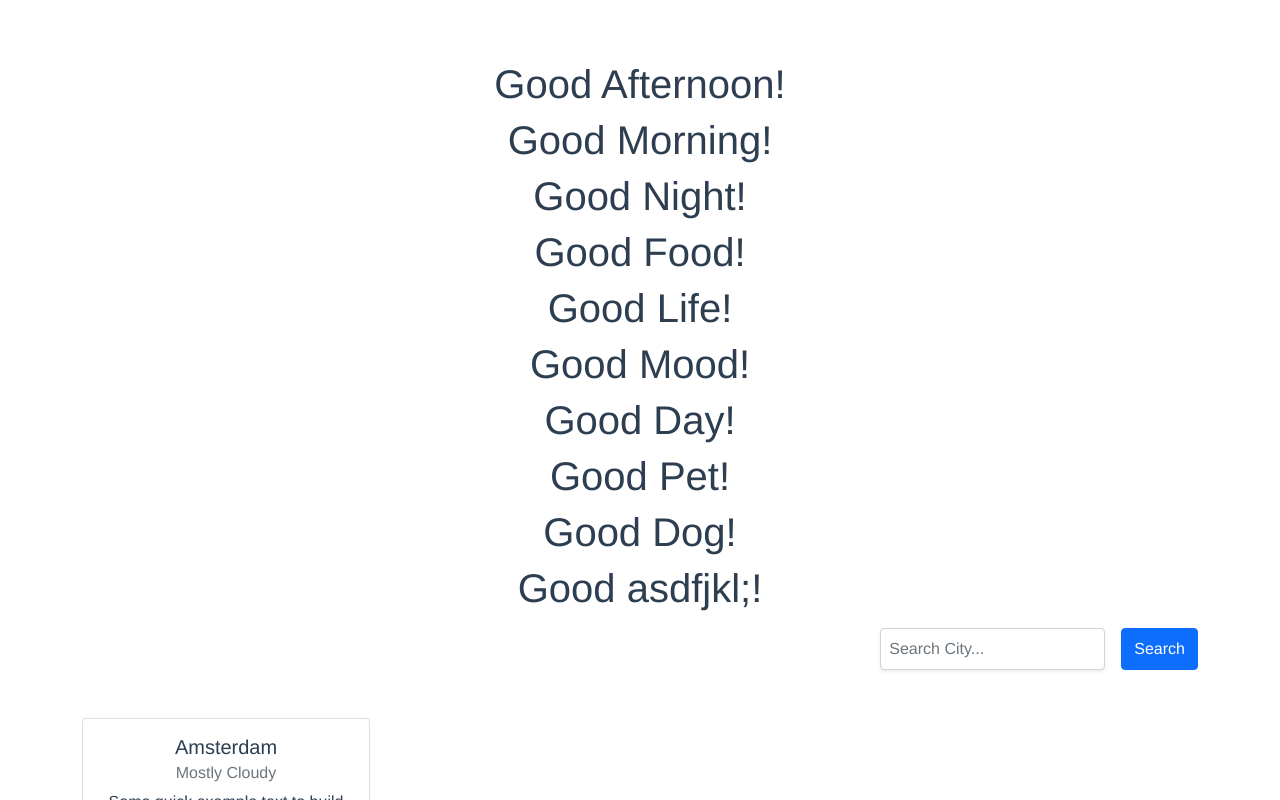
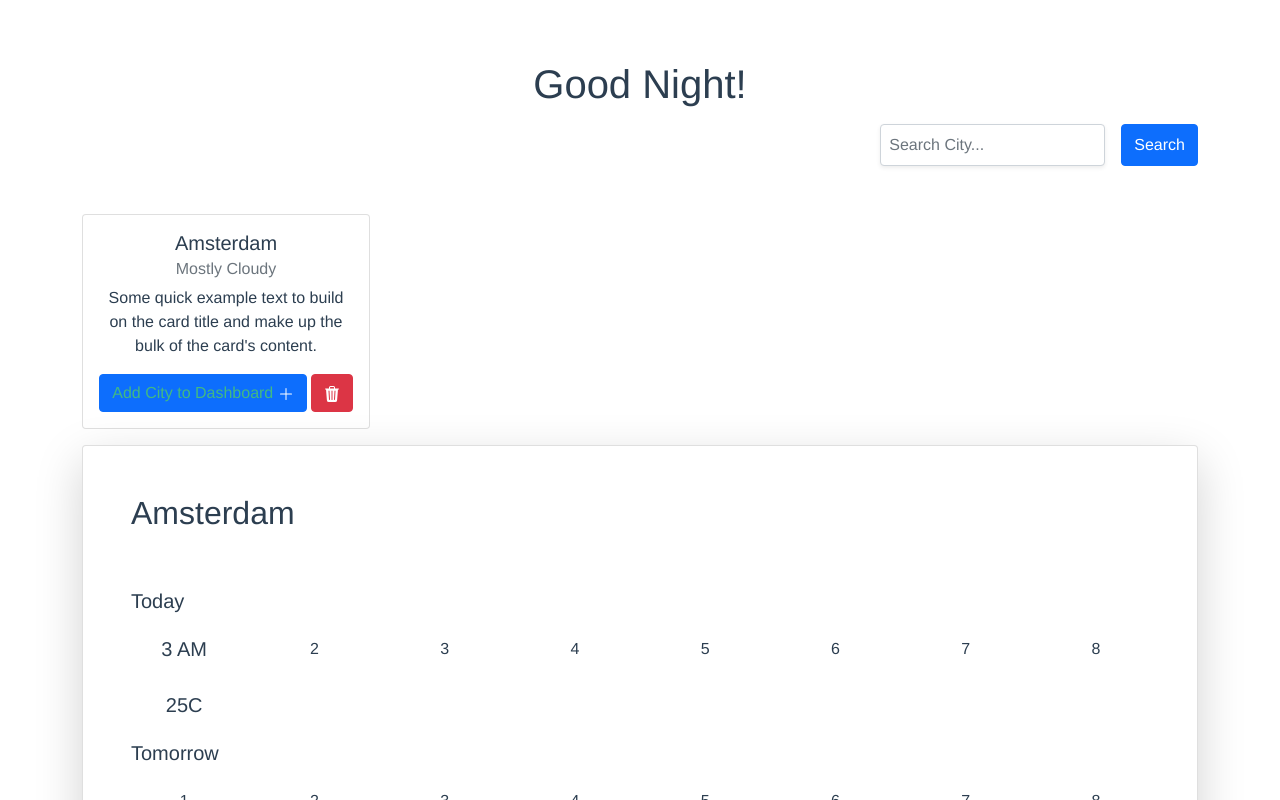
Before and after one commit to rcohalim/javascript-vue-exercise, a Vue app: page / in a window 1280 px wide. Shown: the top 800 px of the page. Built offline with nearby package versions, Linux system fonts and the light colour scheme.

Commit message:
Update App.vue

```diff
--- a/src/App.vue
+++ b/src/App.vue
@@ -2,18 +2,7 @@
   <div id="app">
     <div class="container-lg container">
       <div class="title-container">
-
-        <h1 class="title text-center">Good Afternoon!</h1>
-        <h1 class="title text-center">Good Morning!</h1>
         <h1 class="title text-center">Good Night!</h1>
-        <h1 class="title text-center">Good Food!</h1>
-        <h1 class="title text-center">Good Life!</h1>
-        <h1 class="title text-center">Good Mood!</h1>
-        <h1 class="title text-center">Good Day!</h1>
-        <h1 class="title text-center">Good Pet!</h1>
-        <h1 class="title text-center">Good Dog!</h1>
-        <h1 class="title text-center">Good asdfjkl;!</h1>
-
       </div>
 
       <div class="form-container d-flex mt-3 mb-5 justify-content-end">
```
